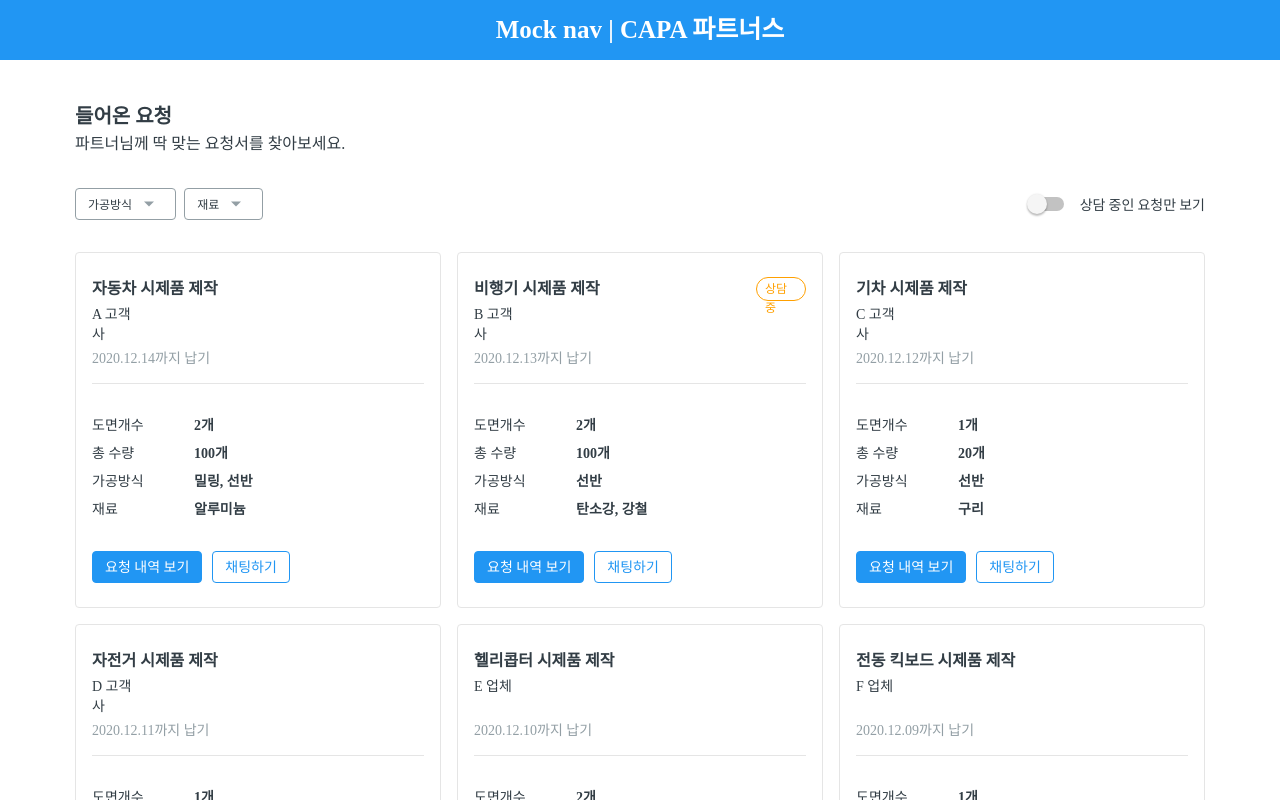
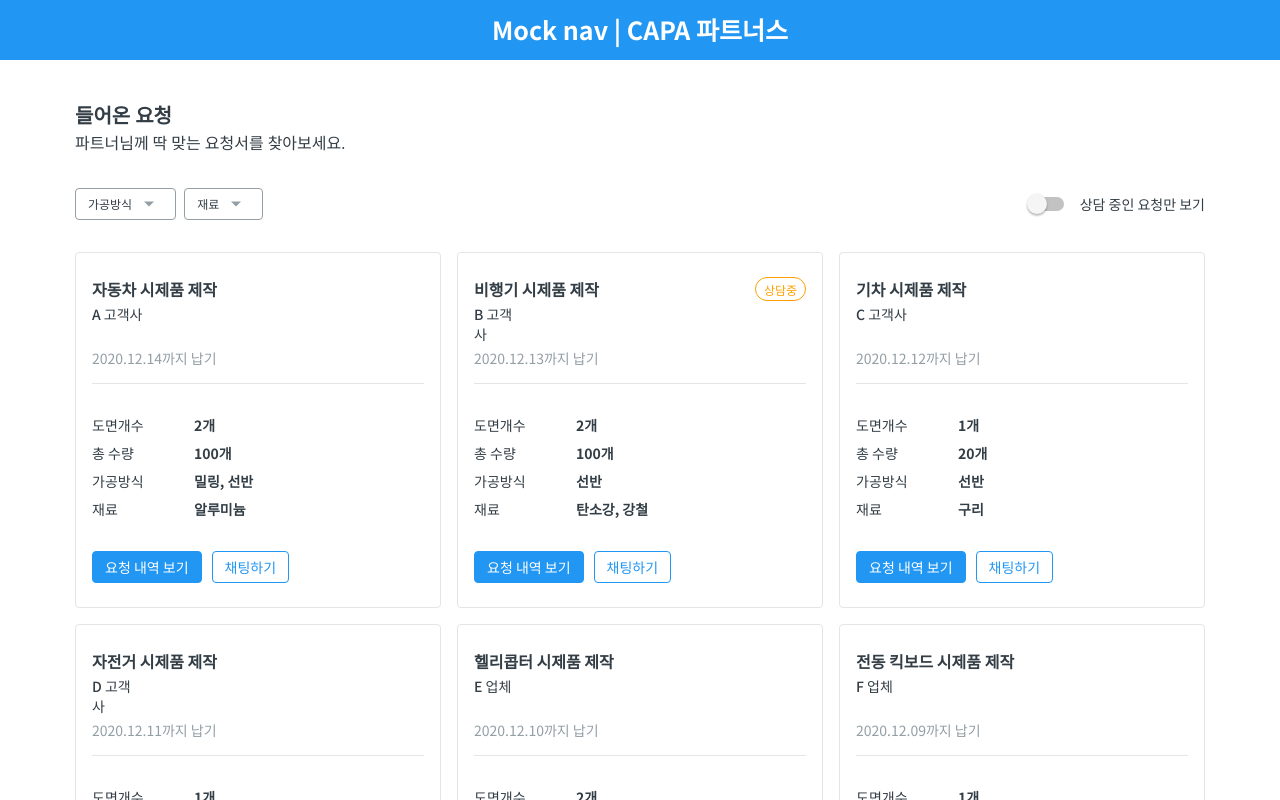
Before and after one commit to 2kyung19/a-team-admin, a React (Create React App) app: page / in a window 1280 px wide. Shown: the top 800 px of the page. Built offline with nearby package versions, Linux system fonts and the light colour scheme; data requests are answered from the project's data file.

Commit message:
modify: noto-sans 접미사를 제거해 safari에서도 정상작동하도록 구현

```diff
--- a/src/components/card/btn/styles.tsx
+++ b/src/components/card/btn/styles.tsx
@@ -20,9 +20,8 @@ const Btn = styled.button<{ color: string }>`
   border: 0.1rem solid ${props => props.theme.colors.primary};
   border-radius: 0.4rem;
 
-  font-family: 'Noto Sans KR Medium';
+  font-family: 'Noto Sans KR';
   font-size: 1.4rem;
-  font-style: normal;
   font-weight: 450;
   line-height: 1.4;
 
--- a/src/components/card/info/styles.tsx
+++ b/src/components/card/info/styles.tsx
@@ -20,9 +20,8 @@ const Title = styled.div`
   width: 7rem;
   height: 2rem;
 
-  font-family: 'Noto Sans KR Regular';
+  font-family: 'Noto Sans KR';
   font-weight: 400;
-  font-style: normal;
   font-size: 1.4rem;
   line-height: 1.4;
 
@@ -33,9 +32,8 @@ const Data = styled.div`
   width: 23.2rem;
   height: 2rem;
 
-  font-family: 'Noto Sans KR Bold';
+  font-family: 'Noto Sans KR';
   font-weight: 700;
-  font-style: normal;
   font-size: 1.4rem;
   line-height: 1.4;
 
--- a/src/components/card/styles.tsx
+++ b/src/components/card/styles.tsx
@@ -6,15 +6,11 @@ const Box = styled.div`
   flex-direction: column;
   align-items: flex-start;
   padding: 2.4rem 1.6rem;
-
   width: 36.6rem;
   height: 35.6rem;
-
   background-color: ${props => props.theme.colors.white};
   border: 0.1rem solid ${props => props.theme.colors.gray1};
-  box-sizing: border-box;
   border-radius: 0.4rem;
-
   cursor: pointer;
 
   @media only screen and (max-width: ${props => props.theme.media.mobile}em) {
@@ -31,9 +27,8 @@ const Box = styled.div`
 const Top = styled.div`
   width: 100%;
   height: 10.8rem;
+  margin: 0 0 3.2rem 0;
   border-bottom: 0.1rem solid ${props => props.theme.colors.gray1};
-
-  margin: 0 0 3.2rem 0;
 
   @media only screen and (max-width: ${props => props.theme.media.mobile}em) {
     height: 9.6rem;
@@ -51,8 +46,7 @@ const Customer = styled.div`
   width: 5.1rem;
   height: 2rem;
 
-  font-family: 'Noto Sans KR Medium';
-  font-style: normal;
+  font-family: 'Noto Sans KR';
   font-weight: 500;
   font-size: 1.4rem;
   line-height: 1.4;
@@ -69,8 +63,7 @@ const DueDate = styled.div`
   width: 12.5rem;
   height: 2rem;
 
-  font-family: 'Noto Sans KR Regular';
-  font-style: normal;
+  font-family: 'Noto Sans KR';
   font-weight: 400;
   font-size: 1.4rem;
   line-height: 1.4;
--- a/src/components/card/title/styles.tsx
+++ b/src/components/card/title/styles.tsx
@@ -8,8 +8,7 @@ const Box = styled.div`
 const Text = styled.div`
   height: 2.4rem;
 
-  font-family: 'Noto Sans KR Bold';
-  font-style: normal;
+  font-family: 'Noto Sans KR';
   font-weight: 700;
   font-size: 1.6rem;
   line-height: 1.5;
@@ -26,7 +25,6 @@ const Tag = styled.div<{ status: string }>`
   align-items: center;
   padding: 0.2rem 0.8rem;
 
-  width: 5rem;
   height: 2.4rem;
 
   background: ${props => props.theme.colors.white};
@@ -34,8 +32,7 @@ const Tag = styled.div<{ status: string }>`
   box-sizing: border-box;
   border-radius: 1.2rem;
 
-  font-family: 'Noto Sans KR Medium';
-  font-style: normal;
+  font-family: 'Noto Sans KR';
   font-weight: 500;
   font-size: 1.2rem;
   line-height: 1.6;
--- a/src/components/container/CardContainer/styles.ts
+++ b/src/components/container/CardContainer/styles.ts
@@ -20,7 +20,7 @@ export const GridItemWrapper = styled.div`
   width: 100%;
   height: 35.6rem;
 
-  &:nth-child(2n + 1) {
+  &:nth-of-type(2n) {
     @media screen and (max-width: ${props => props.theme.media.girdLarge}rem) {
       justify-content: flex-start;
     }
@@ -29,7 +29,7 @@ export const GridItemWrapper = styled.div`
     }
   }
 
-  &:nth-child(2n) {
+  &:nth-of-type(2n + 1) {
     @media screen and (max-width: ${props => props.theme.media.girdLarge}rem) {
       justify-content: flex-end;
     }
--- a/src/components/container/cardContainer/styles.ts
+++ b/src/components/container/cardContainer/styles.ts
@@ -20,7 +20,7 @@ export const GridItemWrapper = styled.div`
   width: 100%;
   height: 35.6rem;
 
-  &:nth-child(2n + 1) {
+  &:nth-of-type(2n) {
     @media screen and (max-width: ${props => props.theme.media.girdLarge}rem) {
       justify-content: flex-start;
     }
@@ -29,7 +29,7 @@ export const GridItemWrapper = styled.div`
     }
   }
 
-  &:nth-child(2n) {
+  &:nth-of-type(2n + 1) {
     @media screen and (max-width: ${props => props.theme.media.girdLarge}rem) {
       justify-content: flex-end;
     }
--- a/src/components/container/emptyBoard/styles.ts
+++ b/src/components/container/emptyBoard/styles.ts
@@ -10,7 +10,7 @@ export const StyledEmptyBoard = styled.div`
   border-radius: 0.4rem;
   color: ${props => props.theme.colors.gray2};
   font-size: 1.4rem;
-  font-family: 'Noto Sans KR Regular';
+  font-family: 'Noto Sans KR';
   font-weight: 400;
   line-height: 1.42;
 `;
--- a/src/components/mockNav/index.tsx
+++ b/src/components/mockNav/index.tsx
@@ -13,7 +13,7 @@ const Container = styled.div`
   height: 6rem;
   font-size: 2.5rem;
   color: #fff;
-  font-family: 'Noto Sans KR Bold';
+  font-family: 'Noto Sans KR';
   font-weight: 600;
   line-height: 1.5;
 `;
```
